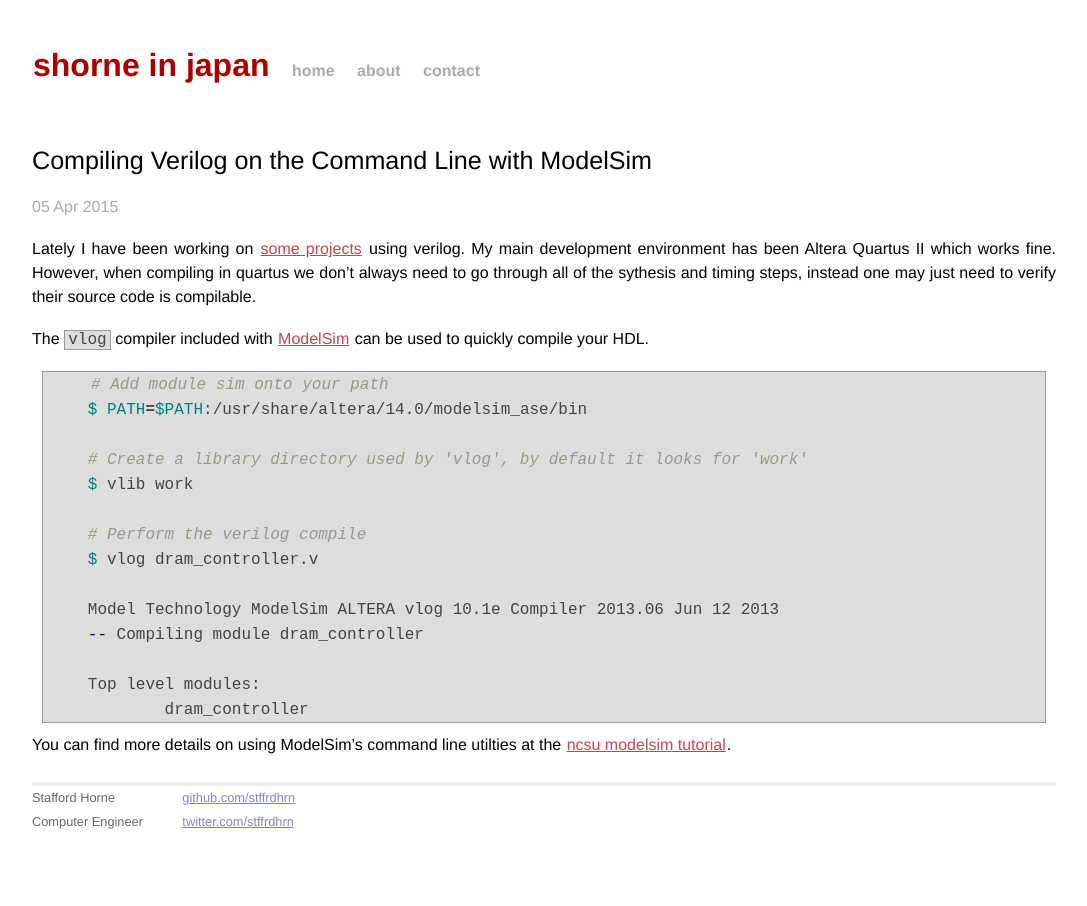
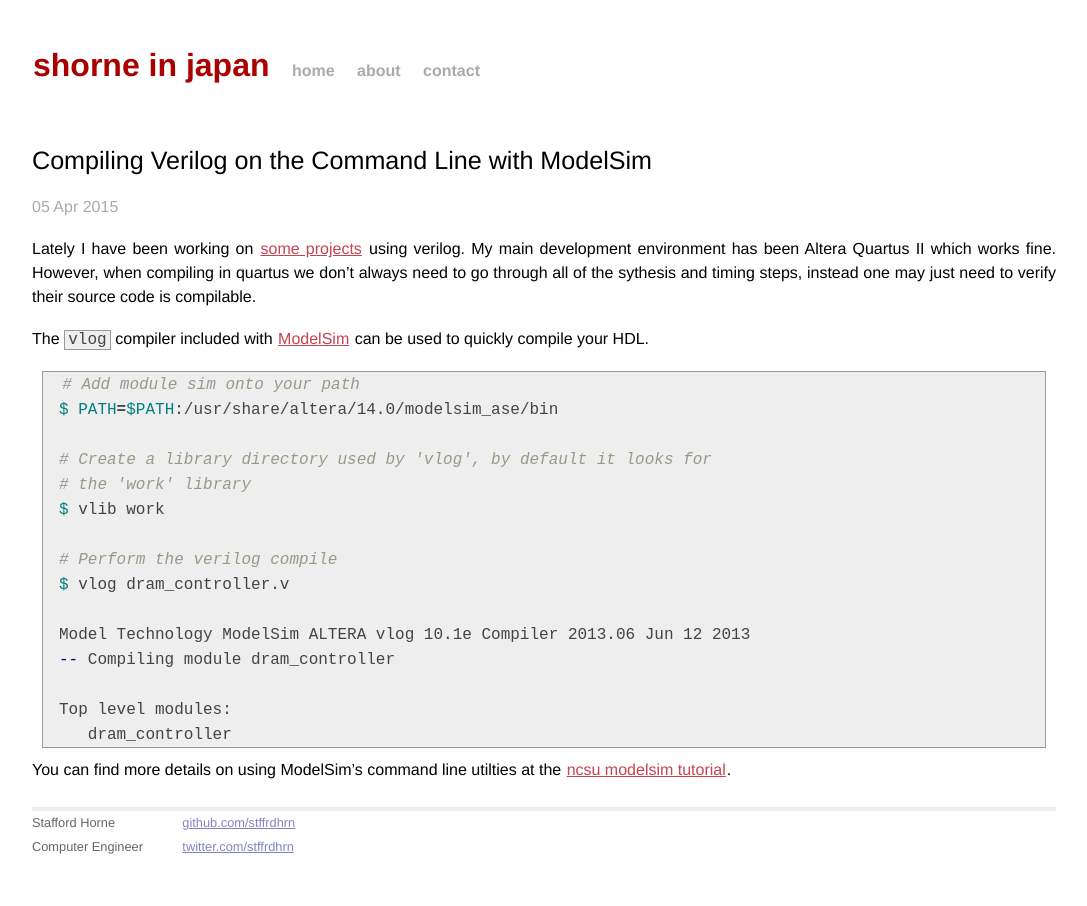
Before and after one commit to stffrdhrn/stffrdhrn.github.io, a Jekyll site: the page built from _posts/2015-04-05-compiling-with-modelsim.markdown, in a window 1280 px wide. Shown: the whole page, without its empty margins (96-1183 px from the left). Built offline with Jekyll 4.4.1, drawn with Linux system fonts in a browser that asks for light colours; Markdown is read by kramdown in place of the engine named in the settings; comment, search, counter and statistics services are not loaded.

Commit message:
Make this code background color a bit easier on the eyes Fix width of code

```diff
--- a/_posts/2015-04-05-compiling-with-modelsim.markdown
+++ b/_posts/2015-04-05-compiling-with-modelsim.markdown
@@ -15,20 +15,21 @@
 can be used to quickly compile your HDL.
 
 {% highlight bash %}
-    # Add module sim onto your path
-    $ PATH=$PATH:/usr/share/altera/14.0/modelsim_ase/bin
+ # Add module sim onto your path
+ $ PATH=$PATH:/usr/share/altera/14.0/modelsim_ase/bin
 
-    # Create a library directory used by 'vlog', by default it looks for 'work'
-    $ vlib work
+ # Create a library directory used by 'vlog', by default it looks for
+ # the 'work' library
+ $ vlib work
 
-    # Perform the verilog compile
-    $ vlog dram_controller.v
+ # Perform the verilog compile
+ $ vlog dram_controller.v
 
-    Model Technology ModelSim ALTERA vlog 10.1e Compiler 2013.06 Jun 12 2013
-    -- Compiling module dram_controller
+ Model Technology ModelSim ALTERA vlog 10.1e Compiler 2013.06 Jun 12 2013
+ -- Compiling module dram_controller
 
-    Top level modules:
-	    dram_controller
+ Top level modules:
+    dram_controller
 {% endhighlight %}
 
 You can find more details on using ModelSim's command line utilties at the [ncsu
--- a/css/main.css
+++ b/css/main.css
@@ -238,7 +238,7 @@
 /* standard */
 .post pre {
   border: 1px solid #999;
-  background-color: #ddd;
+  background-color: #eee;
   padding: 0 .4em;
 }
 
@@ -249,7 +249,7 @@
 .post code {
   font-family: monospace;
   border: 1px solid #999;
-  background-color: #ddd;
+  background-color: #eee;
   color: #444;
   padding: 0 .2em;
 }
```
